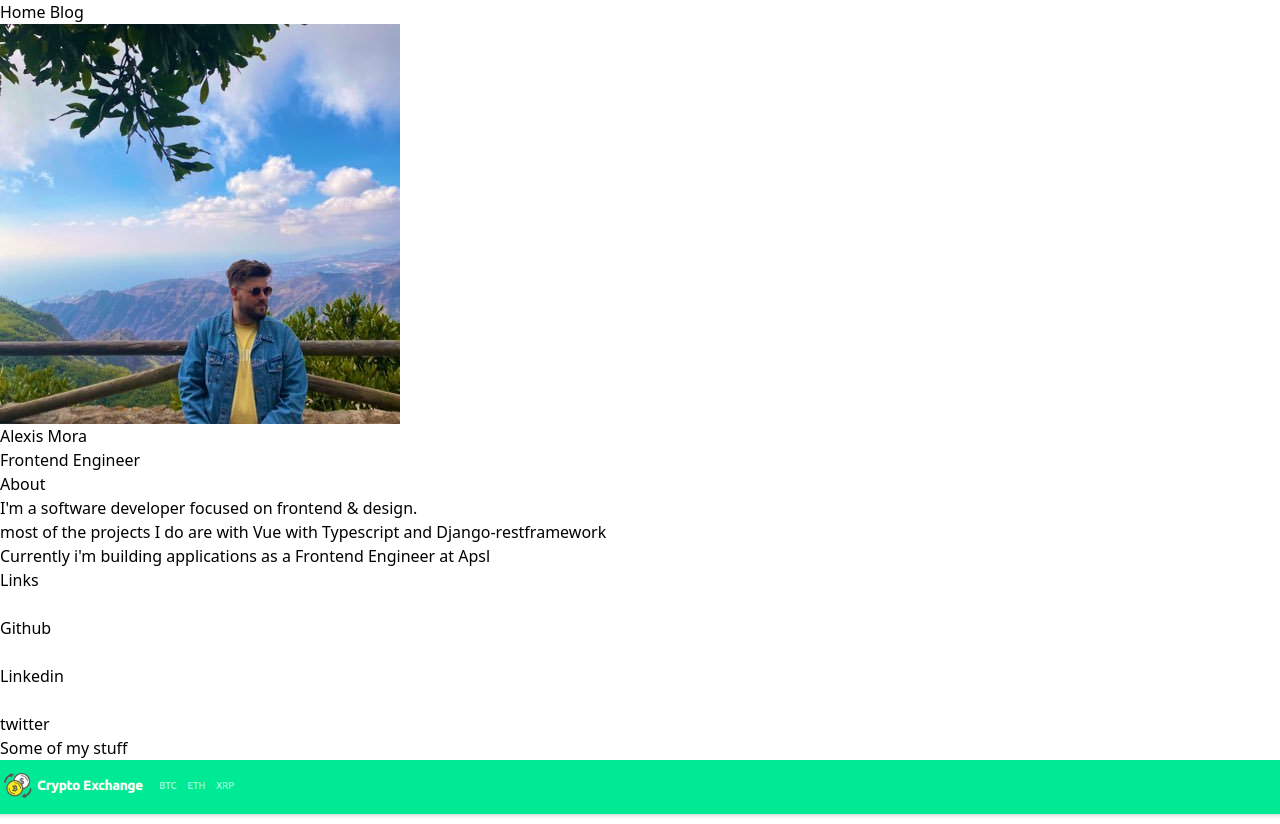
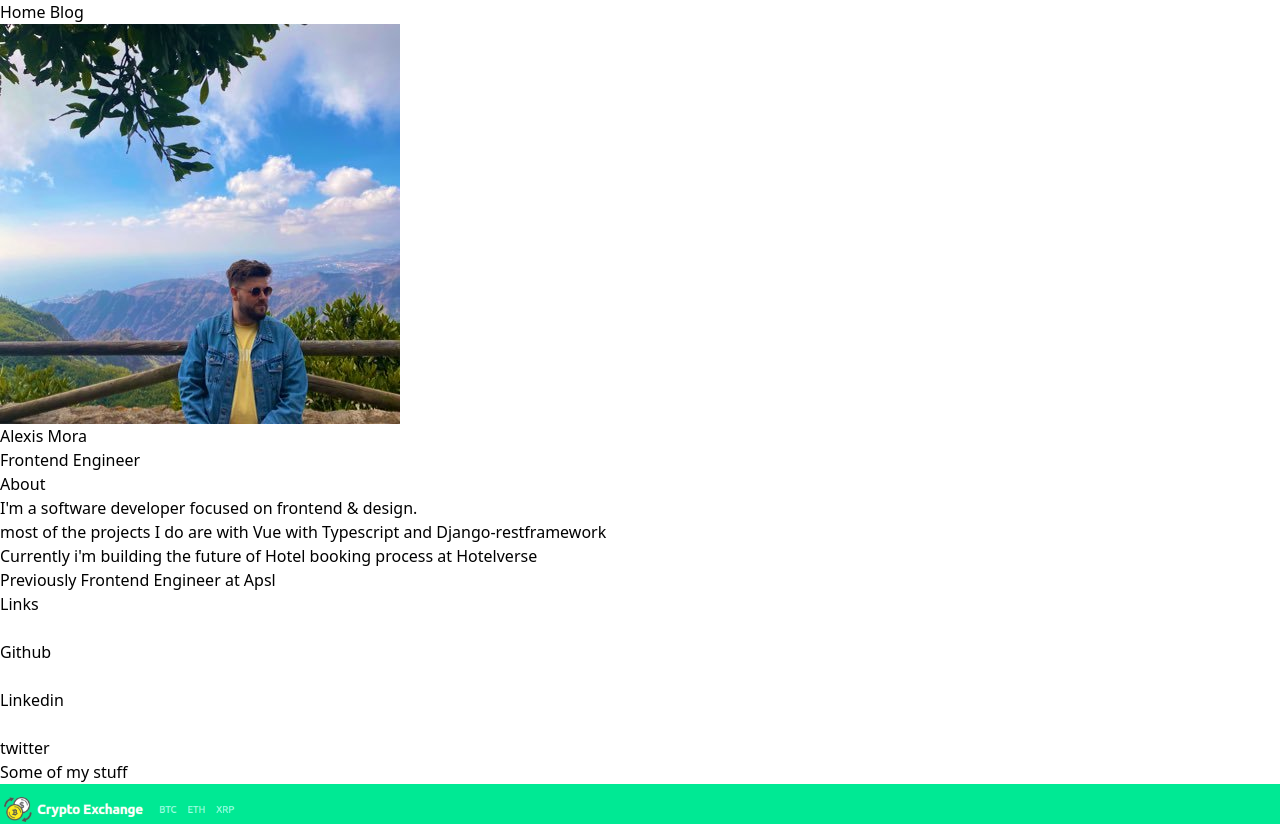
Before and after one commit to AlexisMora/alexismora.dev, a Nuxt app: page / in a window 1280 px wide. Shown: the top 824 px of the page. Built offline with nearby package versions, Linux system fonts and the light colour scheme.

Commit message:
feat: updating

```diff
--- a/pages/index.vue
+++ b/pages/index.vue
@@ -26,9 +26,12 @@
               most of the projects I do are with Vue with Typescript and
               Django-restframework
             </p>
+            <p class="mt-4">
+              Currently i'm building the future of Hotel booking process at
+              <a class="text-teal-400" href="https://www.hotelverse.tech/">Hotelverse</a>
+            </p>
             <p class="mt-2">
-              Currently i'm building applications as a Frontend Engineer at
-              <a class="text-teal-400" href="https://www.apsl.net/en/">Apsl</a>
+              Previously Frontend Engineer at <a class="text-teal-400" href="https://www.apsl.net/en/">Apsl</a>
             </p>
           </div>
           <div class="mt-12 text-left">
```
